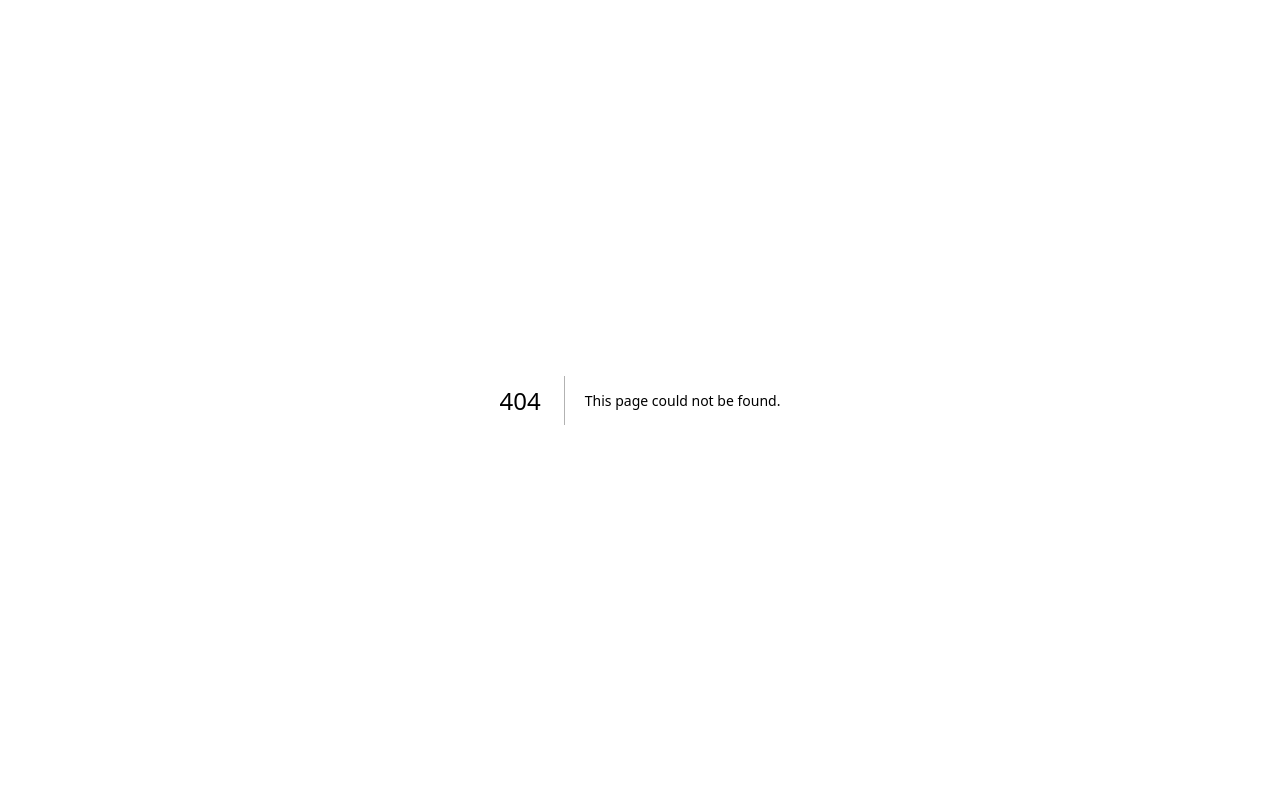
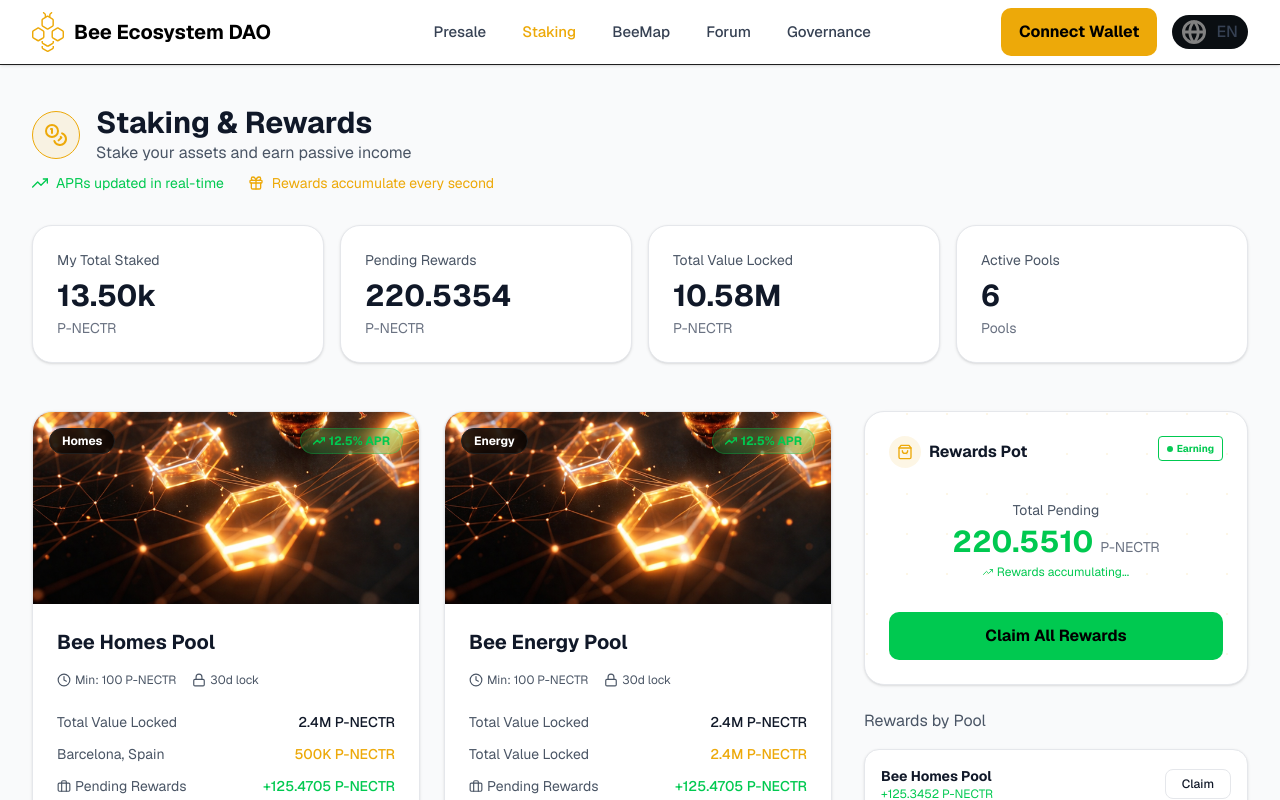
Before and after one commit to binemmanuel/bee_ecosystem, a Next.js app: page /staking in a window 1280 px wide. Before the commit this address had no page. Shown: the top 800 px of the page. Built offline with nearby package versions, Linux system fonts and the light colour scheme.

Commit message:
Add StakingPage component with pools display and related UI elements

```diff
--- /dev/null
+++ b/src/app/staking/page.tsx
@@ -0,0 +1,114 @@
+import { Metadata } from "next";
+import StakingPoolCard from "@/components/StakingPoolCard";
+import StakingHeader from "@/components/StakingHeader";
+import StakingStats from "@/components/StakingStats";
+import RewardsList from "@/components/RewardsList";
+import RewardsPot from "@/components/RewardsPot";
+import Navbar from "@/components/Navbar";
+import Footer from "@/components/Footer";
+
+export const metadata: Metadata = {
+	formatDetection: {
+		telephone: false,
+	},
+};
+
+export default function StakingPage() {
+	const pools = [
+		{
+			image: "/background-1.png", // Using existing image as placeholder
+			category: "Homes",
+			apr: "12.5%",
+			title: "Bee Homes Pool",
+			minStake: "100 P-NECTR",
+			lockPeriod: "30d",
+			tvl: "2.4M P-NECTR",
+			location: "Barcelona, Spain",
+			locationValue: "500K P-NECTR",
+			pendingRewards: "+125.4705 P-NECTR",
+		},
+		{
+			image: "/background-1.png",
+			category: "Energy",
+			apr: "12.5%",
+			title: "Bee Energy Pool",
+			minStake: "100 P-NECTR",
+			lockPeriod: "30d",
+			tvl: "2.4M P-NECTR",
+			location: "Total Value Locked",
+			locationValue: "2.4M P-NECTR", // Image shows this layout slightly different for Energy pool
+			pendingRewards: "+125.4705 P-NECTR",
+		},
+		{
+			image: "/background-1.png",
+			category: "Rental",
+			apr: "12.5%",
+			title: "Bee Homes Pool", // Image says Bee Homes Pool again, maybe typo in design or just example
+			minStake: "100 P-NECTR",
+			lockPeriod: "30d",
+			tvl: "2.4M P-NECTR",
+			location: "Barcelona, Spain",
+			locationValue: "500K P-NECTR",
+			pendingRewards: "+125.4705 P-NECTR",
+		},
+		{
+			image: "/background-1.png",
+			category: "Farms",
+			apr: "12.5%",
+			title: "Bee Energy Pool",
+			minStake: "100 P-NECTR",
+			lockPeriod: "30d",
+			tvl: "2.4M P-NECTR",
+			location: "Total Value Locked",
+			locationValue: "2.4M P-NECTR",
+			pendingRewards: "+125.4705 P-NECTR",
+		},
+		{
+			image: "/background-1.png",
+			category: "Education",
+			apr: "12.5%",
+			title: "Bee Homes Pool",
+			minStake: "100 P-NECTR",
+			lockPeriod: "30d",
+			tvl: "2.4M P-NECTR",
+			location: "Barcelona, Spain",
+			locationValue: "500K P-NECTR",
+			pendingRewards: "+125.4705 P-NECTR",
+		},
+		{
+			image: "/background-1.png",
+			category: "Holidays",
+			apr: "12.5%",
+			title: "Bee Energy Pool",
+			minStake: "100 P-NECTR",
+			lockPeriod: "30d",
+			tvl: "2.4M P-NECTR",
+			location: "Total Value Locked",
+			locationValue: "2.4M P-NECTR",
+			pendingRewards: "+125.4705 P-NECTR",
+		},
+	];
+
+	return (
+		<div className="min-h-screen bg-gray-50 dark:bg-black text-gray-900 dark:text-white font-['Geist'] transition-colors duration-300">
+			<Navbar />
+			<main className="max-w-7xl mx-auto px-4 sm:px-6 lg:px-8 py-10">
+				<StakingHeader />
+				<StakingStats />
+
+				<div className="grid grid-cols-1 lg:grid-cols-3 gap-8">
+					<div className="lg:col-span-2 grid grid-cols-1 md:grid-cols-2 gap-6">
+						{pools.map((pool, index) => (
+							<StakingPoolCard key={index} {...pool} />
+						))}
+					</div>
+					<div className="lg:col-span-1">
+						<RewardsPot />
+						<RewardsList />
+					</div>
+				</div>
+			</main>
+			<Footer />
+		</div>
+	);
+}
```
